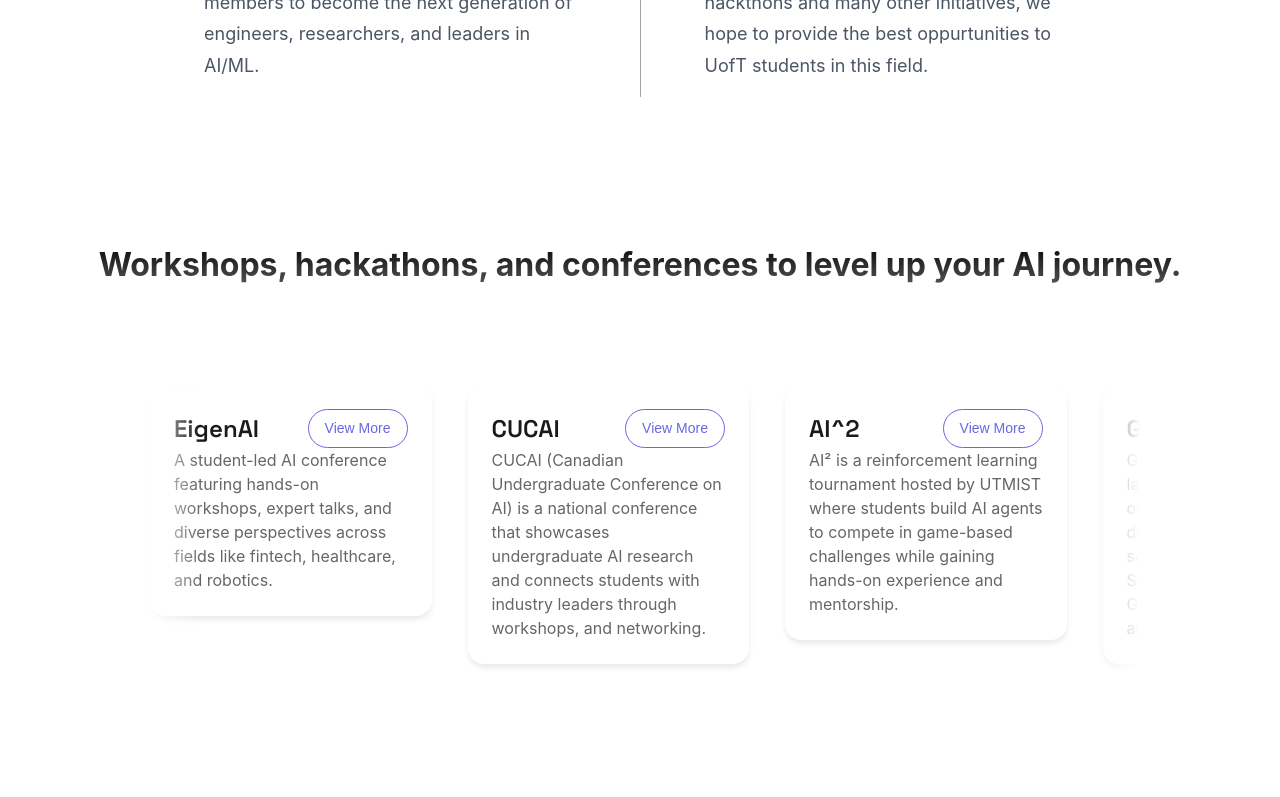
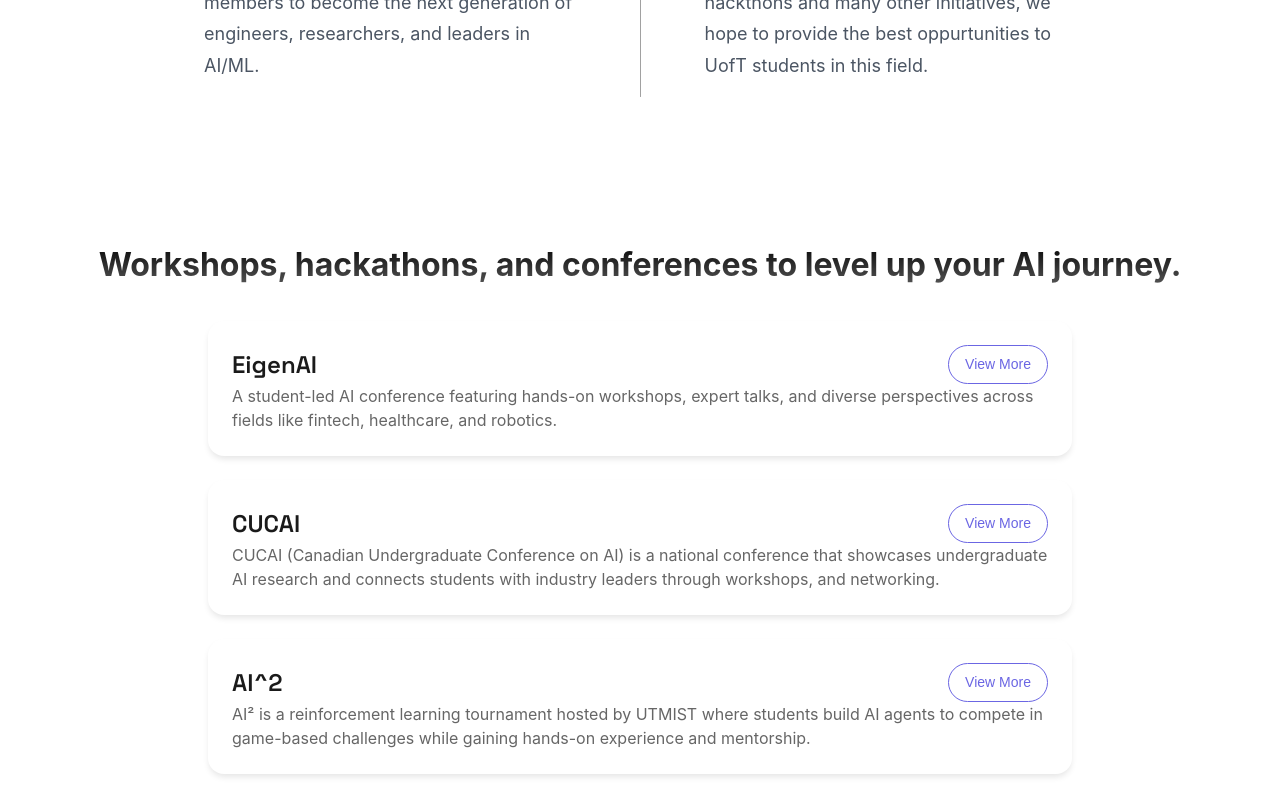
Before and after one commit to UTMIST/UTMIST, a Next.js app in the folder client/: page / in a window 1280 px wide. Shown: the part 2000-2797 px from the top of the page. Built offline with nearby package versions, Linux system fonts and the light colour scheme.

Commit message:
removed carousel from desktop on events

```diff
--- a/client/src/app/page.tsx
+++ b/client/src/app/page.tsx
@@ -73,7 +73,6 @@ export default function Home() {
         </div>
       </section>
 
-      {/*Events Section */}
       <Events />
       <ValueProps />
 
--- a/client/src/components/events.tsx
+++ b/client/src/components/events.tsx
@@ -1,6 +1,6 @@
 "use client";
-import "keen-slider/keen-slider.min.css";
-import { useKeenSlider } from "keen-slider/react";
+// import "keen-slider/keen-slider.min.css";
+// import { useKeenSlider } from "keen-slider/react";
 import EventCard from "./cards/events-card";
 import "../styles/home.css";
 
@@ -38,28 +38,28 @@ export default function Events() {
     },
   ];
 
-  const [sliderRef] = useKeenSlider<HTMLDivElement>({
-    loop: false,
-    mode: "free",
-    slides: {
-      perView: 1.2, // Default: ~1.2 cards on small screens
-      spacing: 16,
-    },
-    breakpoints: {
-      "(min-width: 640px)": {
-        slides: {
-          perView: 2.2, // Show ~2.2 cards on tablets
-          spacing: 16,
-        },
-      },
-      "(min-width: 1024px)": {
-        slides: {
-          perView: 3.2, // Show ~3.2 cards on desktops
-          spacing: 16,
-        },
-      },
-    },
-  });
+  // const [sliderRef] = useKeenSlider<HTMLDivElement>({
+  //   loop: false,
+  //   mode: "free",
+  //   slides: {
+  //     perView: 1.2, // Default: ~1.2 cards on small screens
+  //     spacing: 16,
+  //   },
+  //   breakpoints: {
+  //     "(min-width: 640px)": {
+  //       slides: {
+  //         perView: 2.2, // Show ~2.2 cards on tablets
+  //         spacing: 16,
+  //       },
+  //     },
+  //     "(min-width: 1024px)": {
+  //       slides: {
+  //         perView: 3.2, // Show ~3.2 cards on desktops
+  //         spacing: 16,
+  //       },
+  //     },
+  //   },
+  // });
 
   return (
     <section className="events-section">
@@ -67,31 +67,14 @@ export default function Events() {
         Workshops, hackathons, and conferences to level up your AI journey.
       </h1>
 
-      {/* Desktop horizontal slider */}
-      <div className="slider-wrapper hidden md:block">
-        <div ref={sliderRef} className="keen-slider">
-          {events.map((event, index) => (
-            <div className="keen-slider__slide" key={index}>
-              <EventCard
-                title={event.title}
-                description={event.description}
-                url={event.url}
-              />
-            </div>
-          ))}
-        </div>
-      </div>
-
-      {/* Mobile stacked layout */}
-      <div className="vertical-events-list md:hidden">
+      <div className="flex flex-col gap-6 px-4 max-w-4xl mx-auto">
         {events.map((event, index) => (
-          <div key={index} className="event-card-wrapper">
-            <EventCard
-              title={event.title}
-              description={event.description}
-              url={event.url}
-            />
-          </div>
+          <EventCard
+            key={index}
+            title={event.title}
+            description={event.description}
+            url={event.url}
+          />
         ))}
       </div>
     </section>
```
